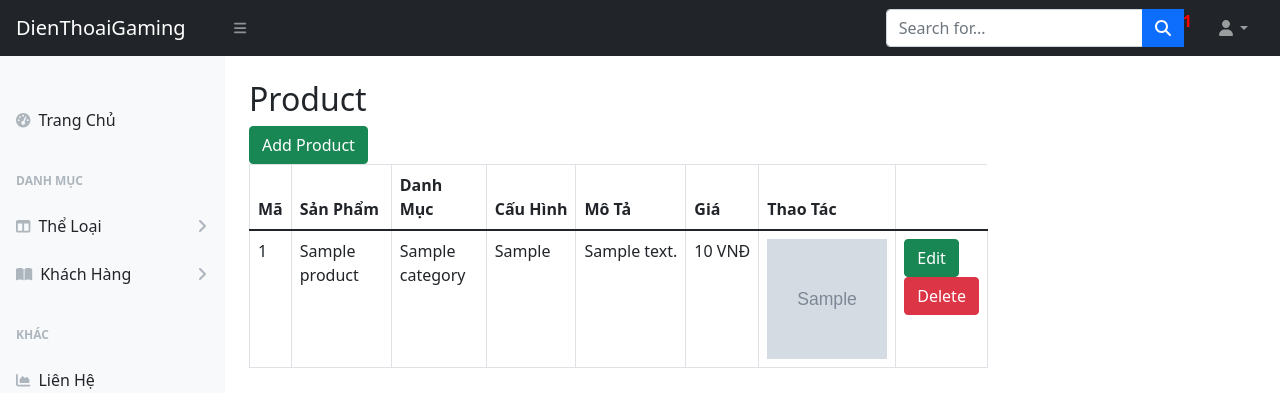
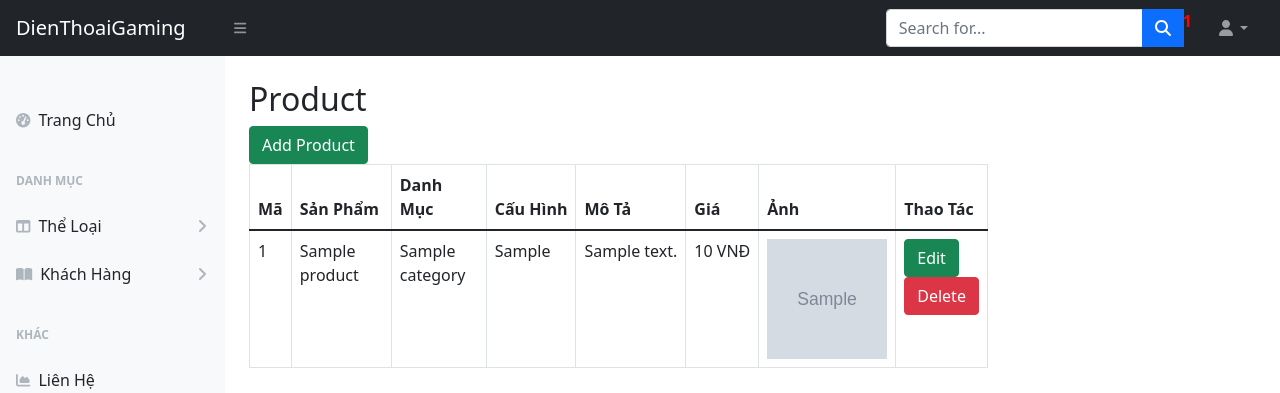
Before and after one commit to MaiXuanCuong/M2, a PHP site: page /index.php in a window 1280 px wide. Shown: the top 393 px of the page. Run offline with PHP 8.4, Linux system fonts and the light colour scheme; the visitor is signed in with stand-in values (Sample User, id 1); tables that the repository leaves empty or names only in its code hold one stand-in row (values such as "Sample post"); grey boxes marked "Sample" are stand-in pictures; some libraries are stand-ins or nearby versions.

Commit message:
testtest

```diff
--- a/casestudy/product/index.php
+++ b/casestudy/product/index.php
@@ -25,6 +25,7 @@
                             <th scope="col">Cấu Hình</th>
                             <th scope="col">Mô Tả</th>
                             <th scope="col">Giá</th>
+                            <th scope="col">Ảnh</th>
                             <th scope="col">Thao Tác</th>
                         </tr>
                     </thead>
```
